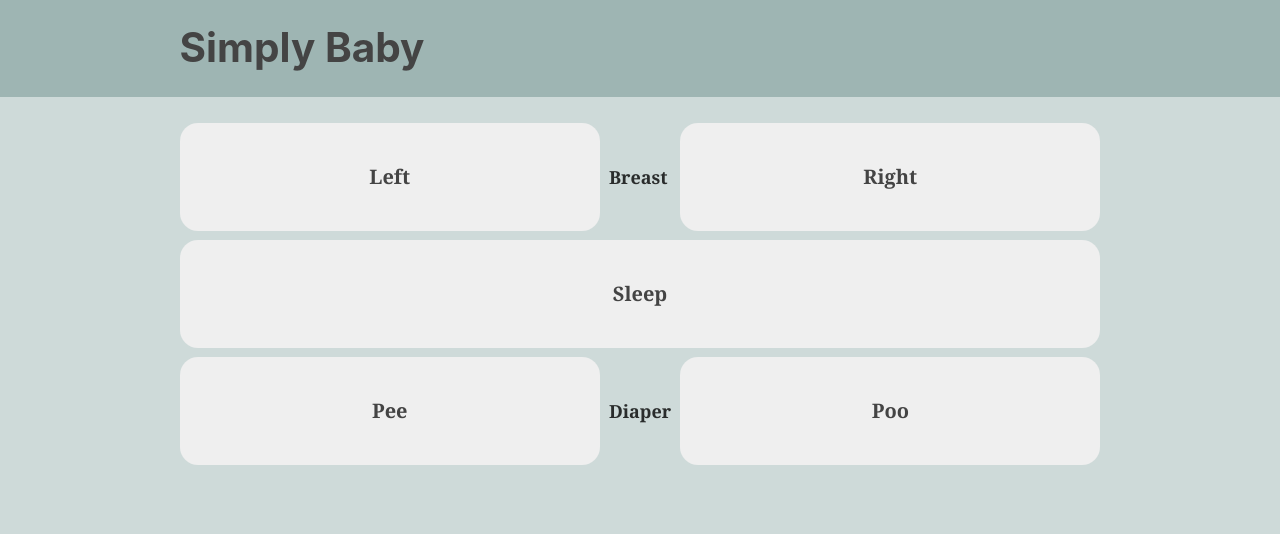
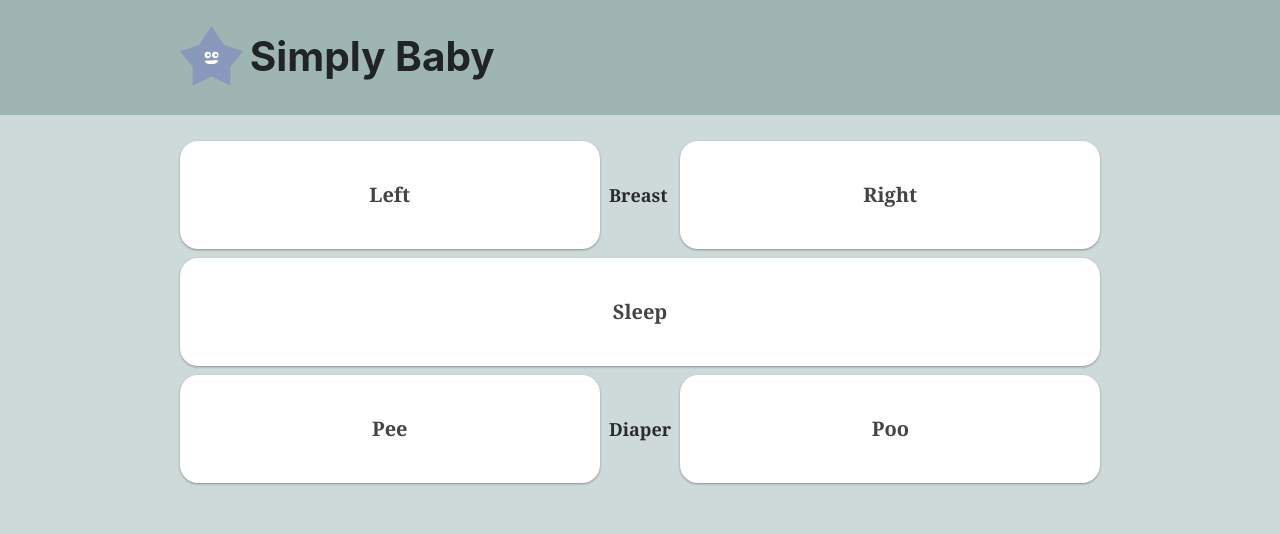
Before and after one commit to SebastianUdden/simply-baby, a Gatsby site: page / in a window 1280 px wide. Built offline with nearby package versions, Linux system fonts and the light colour scheme; Gatsby itself is replaced by a stand-in of ours.

Commit message:
feat: new icon

```diff
--- a/gatsby-config.js
+++ b/gatsby-config.js
@@ -24,7 +24,7 @@ module.exports = {
         background_color: `#ffffff`,
         theme_color: `#ff77bb`,
         display: `minimal-ui`,
-        icon: `src/images/icon.png`, // This path is relative to the root of the site.
+        icon: `src/images/star.svg`, // This path is relative to the root of the site.
       },
     },
     // this (optional) plugin enables Progressive Web App + Offline functionality
--- a/src/components/BabyPatternTracker.js
+++ b/src/components/BabyPatternTracker.js
@@ -24,8 +24,10 @@ const Button = styled.button`
   flex-direction: column;
   justify-content: center;
   align-items: center;
-  background-color: ${p => (p.active ? "#6e7a73" : "default")};
+  background-color: ${p => (p.active ? "#6e7a73" : "#fefefe")};
   color: ${p => (p.active ? "#fefefe" : "default")};
+  box-shadow: 0 1px 3px rgba(0, 0, 0, 0.12), 0 1px 2px rgba(0, 0, 0, 0.24);
+  transition: all 0.3s cubic-bezier(0.25, 0.8, 0.25, 1);
   :active {
     background-color: #6e7a73;
     color: #fefefe;
--- a/src/components/header.js
+++ b/src/components/header.js
@@ -1,6 +1,26 @@
 import { Link } from "gatsby"
 import PropTypes from "prop-types"
 import React from "react"
+import styled from "styled-components"
+import Star from "../images/Star"
+
+const Wrapper = styled.div`
+  width: 3.5rem;
+  margin-right: 0.4rem;
+  margin-bottom: -0.5rem;
+  transition: transform 8000ms ease-in-out;
+`
+
+const H1 = styled.h1`
+  margin: 0;
+  display: flex;
+  align-items: center;
+  :hover {
+    ${Wrapper} {
+      transform: rotate(2160deg);
+    }
+  }
+`
 
 const Header = ({ siteTitle }) => (
   <header
@@ -16,17 +36,12 @@ const Header = ({ siteTitle }) => (
         padding: `1.45rem 1.0875rem`,
       }}
     >
-      <h1 style={{ margin: 0 }}>
-        <Link
-          to="/"
-          style={{
-            color: `#444`,
-            textDecoration: `none`,
-          }}
-        >
-          {siteTitle}
-        </Link>
-      </h1>
+      <H1>
+        <Wrapper>
+          <Star fill="#8899bb" />
+        </Wrapper>
+        {siteTitle}
+      </H1>
     </div>
   </header>
 )
--- /dev/null
+++ b/src/images/Star.js
@@ -0,0 +1,15 @@
+import React from "react"
+
+export default ({ fill = "#9eb5b3" }) => (
+  <svg xmlns="http://www.w3.org/2000/svg" viewBox="0 0 100 100">
+    <polygon
+      points="50 0, 70 30,100 40,80 65, 80 95, 50 80, 20 95, 20 65, 0 40, 30 30"
+      fill={fill}
+    />
+    <circle cx="44" cy="46" r="5" fill="white" />
+    <circle cx="45" cy="46" r="2" fill="black" opacity={0.4} />
+    <circle cx="56" cy="46" r="5" fill="white" />
+    <circle cx="57" cy="46" r="2" opacity={0.4} />
+    <path d="M 40 55 C 37 62, 63 63, 60 54" fill="white" />
+  </svg>
+)
--- a/src/pages/index.js
+++ b/src/pages/index.js
@@ -5,9 +5,11 @@ import Layout from "../components/layout"
 import SEO from "../components/seo"
 
 const IndexPage = () => {
+  const [show, setShow] = useState(false)
   const [patterns, setPatterns] = useState([])
 
   useEffect(() => {
+    setShow(true)
     setPatterns(JSON.parse(localStorage.getItem("baby-patterns")) || [])
   }, [])
 
@@ -20,6 +22,8 @@ const IndexPage = () => {
   return (
     <Layout>
       <SEO title="Home" />
+      {show && (
+        <>
           <BabyPatternTracker
             patterns={patterns}
             onUpdatePatterns={babyPatterns => setPatterns(babyPatterns)}
@@ -28,6 +32,8 @@ const IndexPage = () => {
             patterns={patterns}
             onDelete={id => setPatterns(patterns.filter(p => p.id !== id))}
           />
+        </>
+      )}
     </Layout>
   )
 }
```
Also changed, not shown: src/images/star.svg (added). Lines whose indentation alone changed are shown as unchanged.
